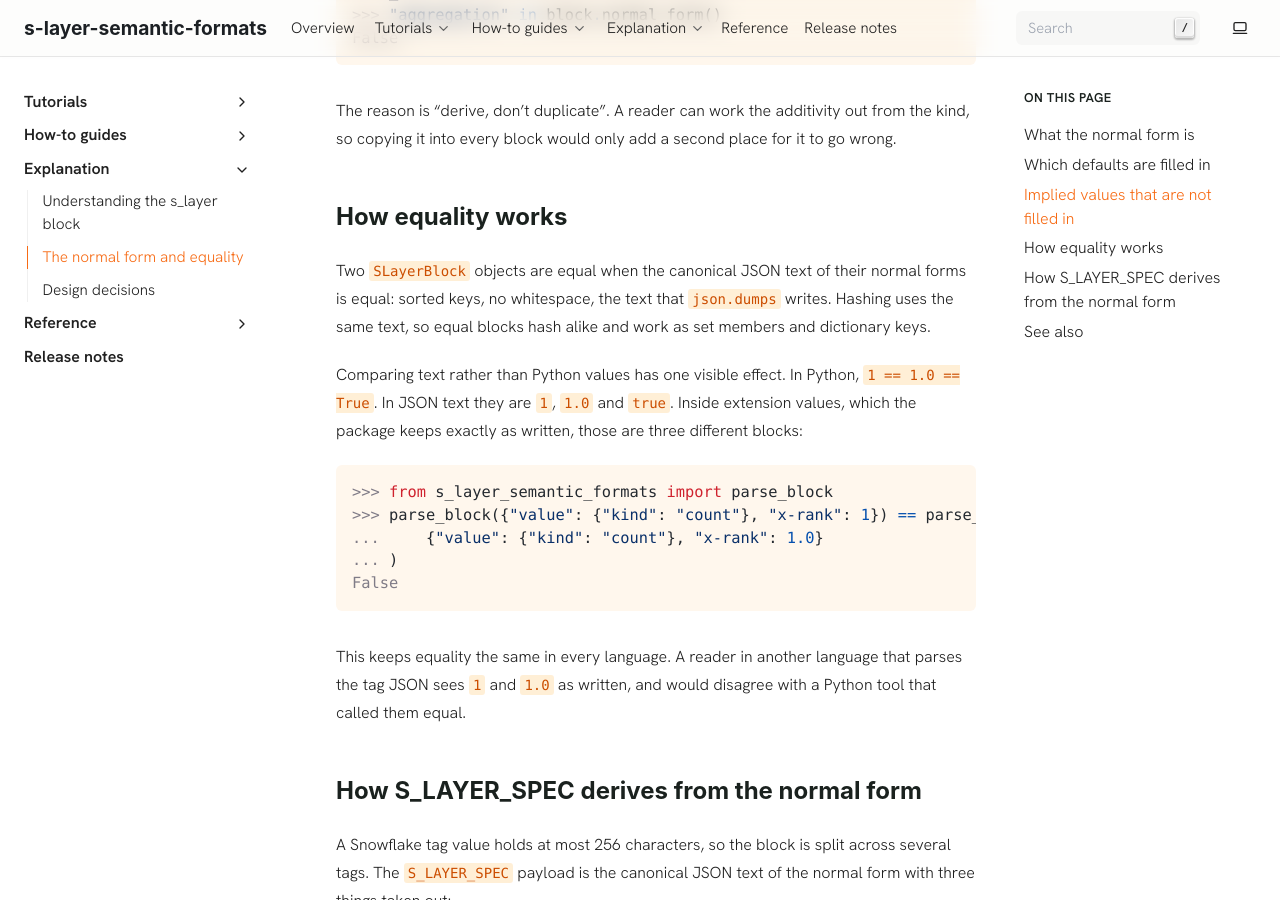
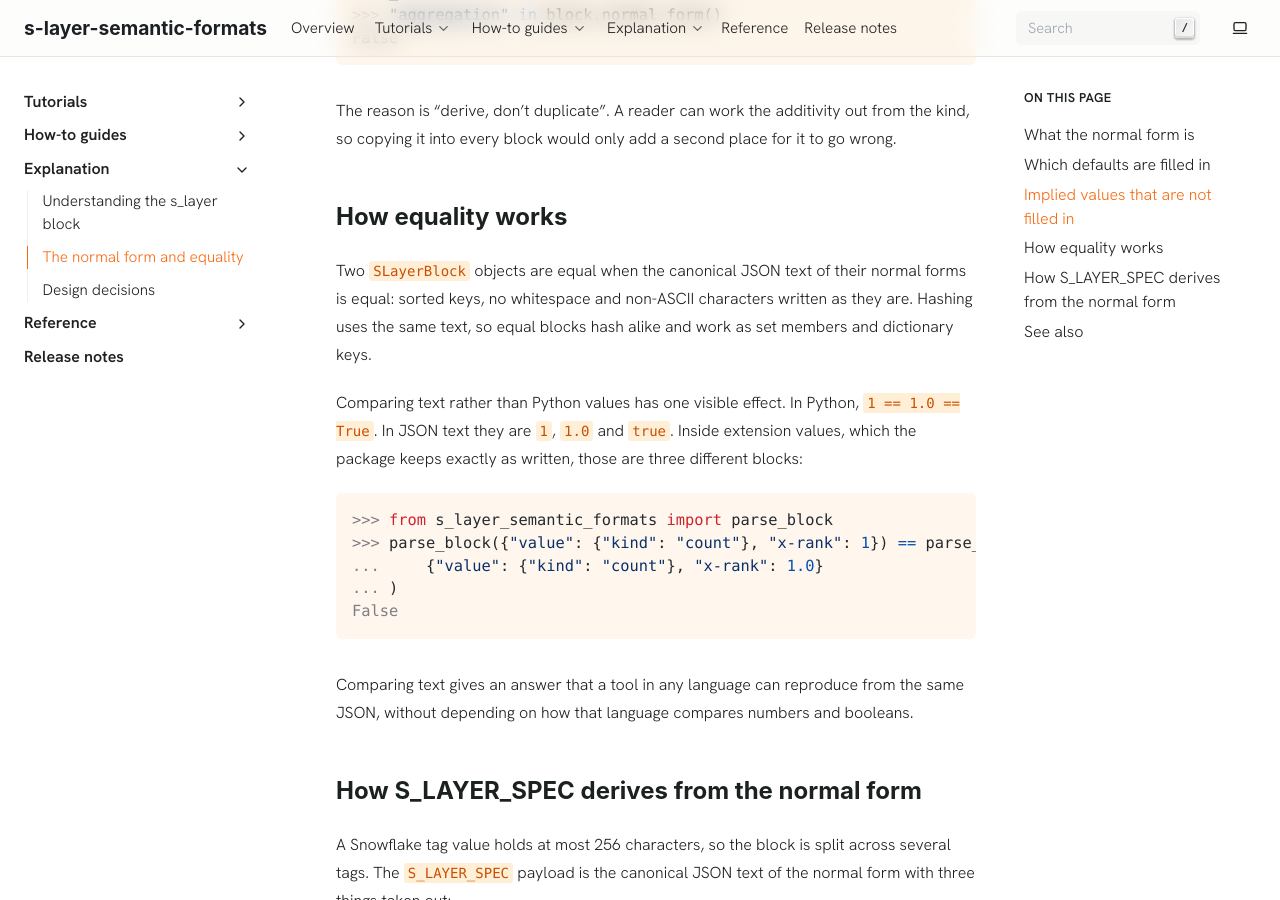
Before and after one commit to s-layer/semantic-formats, a Sphinx documentation site: the page built from docs/explanation/normal-form.rst, in a window 1280 px wide and 900 px high, scrolled down 2002 px. Built offline with Sphinx 7.4.7, drawn with Linux system fonts in a browser that asks for light colours; some web fonts are replaced; pages that are not in the unit, such as notebooks, are missing from menus.

Commit message:
docs: apply the editor pass
Fix a jsonschema cross-reference that did not resolve, correct a claim
about how other languages compare JSON numbers, make the date examples'
dbt granularity agree with their s_layer grain, add the closed-object
error to the troubleshooting table, and record the editor report and
terminology map.

Co-Authored-By: Claude Opus 5.5 (1M context) <noreply@anthropic.com>
Claude-Session: https://claude.ai/code/session_01ErGDLFzZ5C1oTwwSRWEi5F

```diff
--- a/docs/explanation/design-decisions.rst
+++ b/docs/explanation/design-decisions.rst
@@ -48,8 +48,8 @@ Open value lists
    Bytes units are ``B``, ``KB`` to ``EB`` and ``KiB`` to ``EiB``. A number's optional
    ``unit`` is any non-empty string, like a quantity's UCUM code. A currency is checked only
    against the pattern ``^[A-Z]{3}$``, not against a list of ISO 4217 codes, and a geo
-   ``code`` is any non-empty string [4]. Checking against full code lists would tie the
-   package to lists that change; the pattern catches the common mistakes, such as ``usd``.
+   ``code`` is any non-empty string [4]. The currency pattern catches mistakes such as
+   ``usd``, but it does not check that a code is actually assigned.
 
 Score ranges
    A range is two finite numbers with ``min < max``. Whole numbers are written as integers in
--- a/docs/explanation/normal-form.rst
+++ b/docs/explanation/normal-form.rst
@@ -96,8 +96,8 @@ How equality works
 ------------------
 
 Two :py:class:`SLayerBlock` objects are equal when the canonical JSON text of their normal
-forms is equal: sorted keys, no whitespace, the text that ``json.dumps`` writes. Hashing uses
-the same text, so equal blocks hash alike and work as set members and dictionary keys.
+forms is equal: sorted keys, no whitespace and non-ASCII characters written as they are.
+Hashing uses the same text, so equal blocks hash alike and work as set members and dictionary keys.
 
 Comparing text rather than Python values has one visible effect. In Python, ``1 == 1.0 ==
 True``. In JSON text they are ``1``, ``1.0`` and ``true``. Inside extension values, which the
@@ -111,9 +111,8 @@ package keeps exactly as written, those are three different blocks:
    ... )
    False
 
-This keeps equality the same in every language. A reader in another language that parses
-the tag JSON sees ``1`` and ``1.0`` as written, and would disagree with a Python tool that
-called them equal.
+Comparing text gives an answer that a tool in any language can reproduce from the same JSON,
+without depending on how that language compares numbers and booleans.
 
 How S_LAYER_SPEC derives from the normal form
 ---------------------------------------------
--- a/docs/how-to/use-the-json-schema.rst
+++ b/docs/how-to/use-the-json-schema.rst
@@ -137,7 +137,7 @@ The schema accepts ``null`` for an optional key
    This is intended: ``null`` means the key is absent, as it does for
    :py:func:`validate_block`.
 
-``json_schema()`` and ``load_schema()`` both exist
+:py:func:`json_schema` and :py:func:`load_schema` both exist
    :py:func:`json_schema` generates the schema from the models at runtime and
    :py:func:`load_schema` reads the shipped file. In a released package they are equal; use
    :py:func:`load_schema`.
```
Also changed, not shown: docs/how-to/write-a-block.rst (+4 -4 lines), docs/tutorials/first-blocks.rst (+4 -4 lines), .doc-writer/editor-report.md (added), 1 other file.
